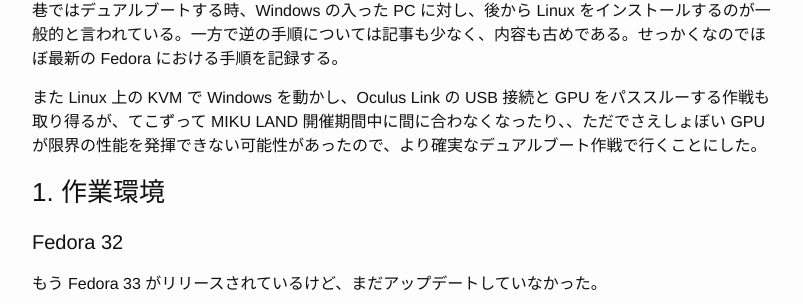
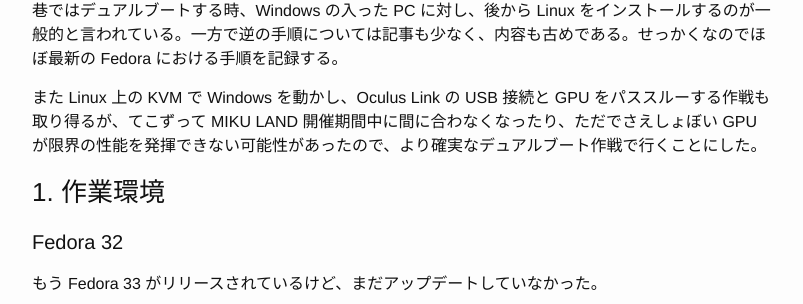
Before and after one commit to kikei/kikei.github.io, a Jekyll site: the page built from _posts/2021-02-07-dualboot.md, in a window 1280 px wide and 900 px high, scrolled down 492 px. Shown: the part 171-475 px from the top of the window, without its empty margins (238-1041 px from the left). Built offline with Jekyll 4.4.1, drawn with Linux system fonts in a browser that asks for light colours; comment, search, counter and statistics services are not loaded; some of the changed text lies outside the part shown.

```diff
--- a/_posts/2021-02-07-dualboot.md
+++ b/_posts/2021-02-07-dualboot.md
@@ -14,7 +14,7 @@ MIKU LAND は初音ミクのテーマパーク的なものを VirtualCast の VR
 
 巷ではデュアルブートする時、Windows の入った PC に対し、後から Linux をインストールするのが一般的と言われている。一方で逆の手順については記事も少なく、内容も古めである。せっかくなのでほぼ最新の Fedora における手順を記録する。
 
-また Linux 上の KVM で Windows を動かし、Oculus Link の USB 接続と GPU をパススルーする作戦も取り得るが、てこずって MIKU LAND 開催期間中に間に合わなくなったり、、ただでさえしょぼい GPU が限界の性能を発揮できない可能性があったので、より確実なデュアルブート作戦で行くことにした。
+また Linux 上の KVM で Windows を動かし、Oculus Link の USB 接続と GPU をパススルーする作戦も取り得るが、てこずって MIKU LAND 開催期間中に間に合わなくなったり、ただでさえしょぼい GPU が限界の性能を発揮できない可能性があったので、より確実なデュアルブート作戦で行くことにした。
 
 ### 1. 作業環境
 
```
Also changed, not shown: other parts of _posts/2021-02-07-dualboot.md (+9 -9 lines).
